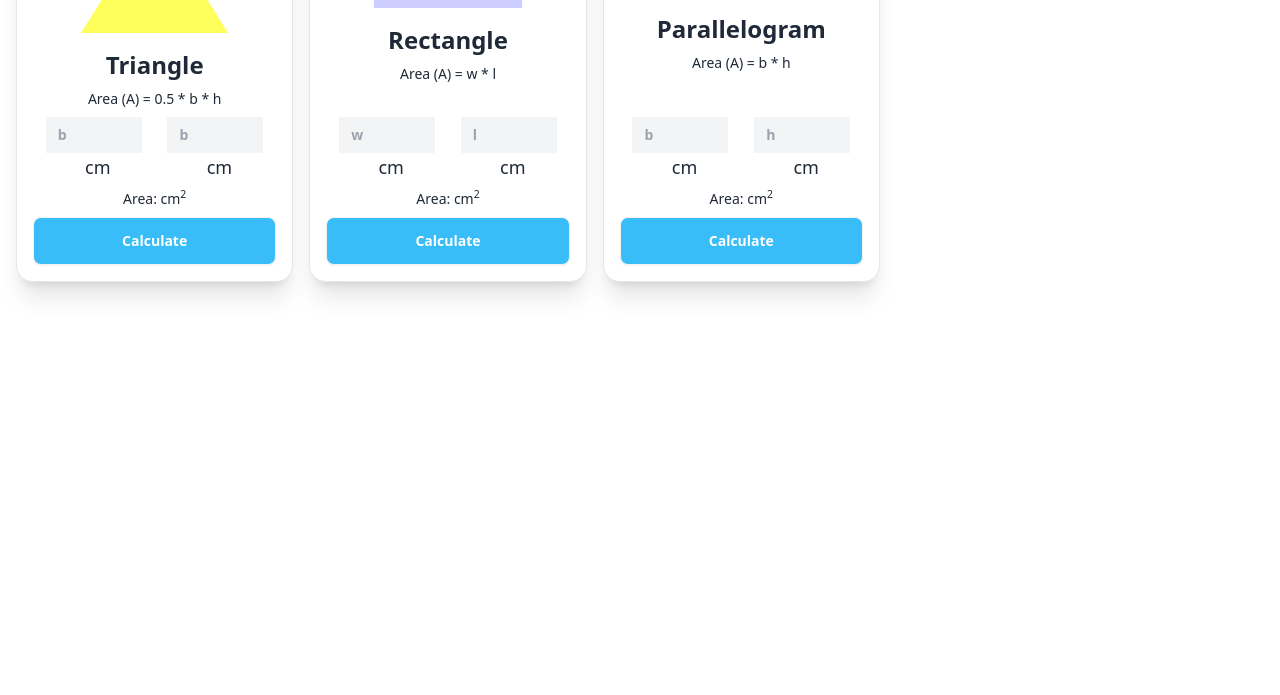
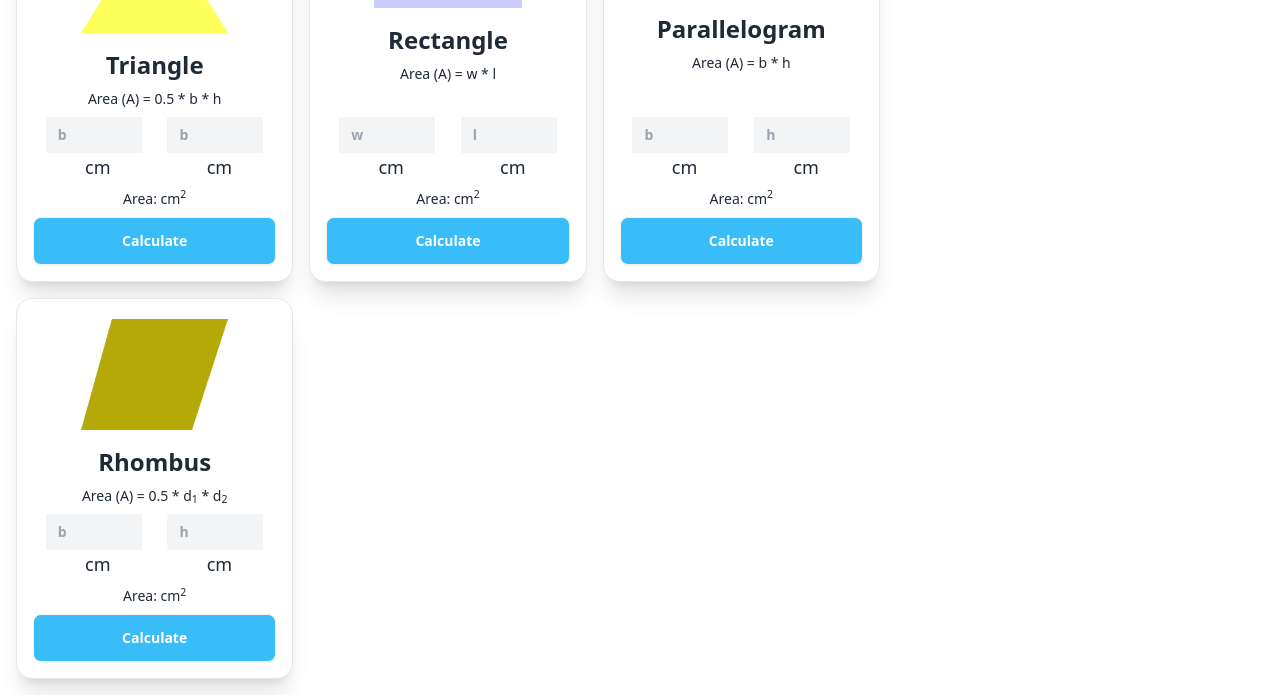
Before and after one commit to shaishabcoding/Geometry-Genius, a plain HTML site: page index.html in a window 1280 px wide. Shown: the part 122-817 px from the top of the page. Drawn offline with nearby package versions, Linux system fonts and the light colour scheme.

Commit message:
Rhombus card done

```diff
--- a/index.html
+++ b/index.html
@@ -143,6 +143,47 @@
               </div>
             </div>
           </div>
+          <!-- Rhombus card -->
+          <div
+            class="card card-compact w-full bg-base-100 shadow-xl text-center border"
+          >
+            <figure class="px-16 pt-5">
+              <img src="images/rhombus.png" alt="rhombus" />
+            </figure>
+            <div class="card-body">
+              <h3 class="text-2xl font-semibold">Rhombus</h3>
+              <p>Area (A) = 0.5 * d<sub>1</sub> * d<sub>2</sub></p>
+              <div class="flex justify-around">
+                <div>
+                  <input
+                    id="rhombus-base"
+                    type="text"
+                    class="w-24 bg-gray-100 px-3 py-2 text-black font-semibold"
+                    placeholder="b"
+                  />
+                  <span class="text-lg pl-2">cm</span>
+                </div>
+                <div>
+                  <input
+                    id="rhombus-base2"
+                    type="text"
+                    class="w-24 bg-gray-100 px-3 py-2 text-black font-semibold"
+                    placeholder="h"
+                  />
+                  <span class="text-lg pl-2">cm</span>
+                </div>
+              </div>
+              <div>Area: <span id="rhombus-area"></span> cm<sup>2</sup></div>
+              <div>
+                <button
+                  class="btn bg-sky-400 text-white w-full"
+                  onclick="calculateRhombusArea()"
+                >
+                  Calculate
+                </button>
+              </div>
+            </div>
+          </div>
         </div>
         <!-- area calculator -->
         <div class="w-96 hidden lg:block">
--- a/js/script.js
+++ b/js/script.js
@@ -38,3 +38,13 @@ function calculateParallelogramArea() {
 
   parallelogramAreaSpan.innerHTML = area;
 }
+
+function calculateRhombusArea() {
+  const rhombusBaseInput = document.getElementById("rhombus-base");
+  const rhombusBase2Input = document.getElementById("rhombus-base2");
+  const rhombusAreaSpan = document.getElementById("rhombus-area");
+  const rhombusBase = parseFloat(rhombusBaseInput.value);
+  const rhombusBase2 = parseFloat(rhombusBase2Input.value);
+  const area = 0.5 * rhombusBase * rhombusBase2;
+  rhombusAreaSpan.innerHTML = area;
+}
```
